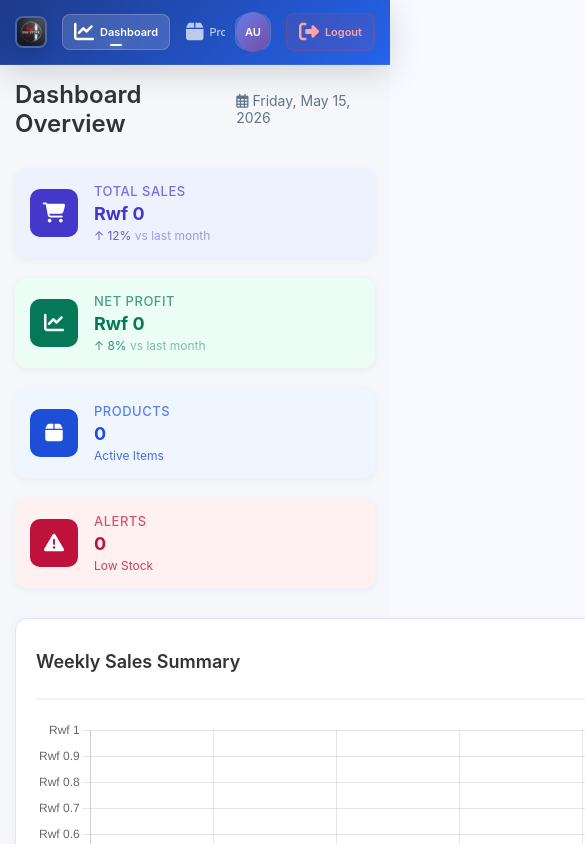
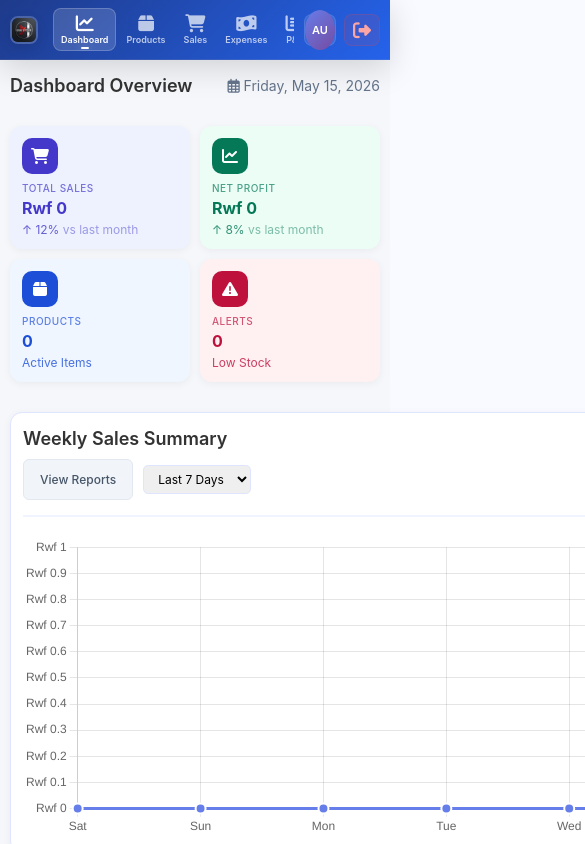
Before and after one commit to Mbihawenayo/-ebu-store-system, a website: page index.html in a window 390 px wide. Shown: the top 844 px of the page, 585 px wide, since content can reach past the window. Drawn offline with nearby package versions, Linux system fonts and the light colour scheme; no server answers; sample sign-in values are in the browser's storage.

Commit message:
Fix: Improve responsiveness for Pixel 3a and other mobile devices

```diff
--- a/css/style.css
+++ b/css/style.css
@@ -810,16 +810,118 @@ textarea:focus {
 }
 
 @media (max-width: 480px) {
+    :root {
+        --navbar-height: 60px;
+    }
+
+    .navbar {
+        padding: 0 10px;
+    }
+
     .navbar-brand h1 {
         display: none;
     }
 
+    .navbar-logo {
+        width: 28px;
+        height: 28px;
+    }
+
+    .nav-menu {
+        gap: 2px;
+    }
+
+    .nav-link {
+        padding: 6px 8px;
+        flex-direction: column;
+        gap: 2px;
+    }
+
+    .nav-link i {
+        font-size: 18px;
+    }
+
     .nav-link span {
-        font-size: 11px;
+        font-size: 9px;
+        font-weight: 600;
+    }
+
+    .nav-link.active::after {
+        bottom: 2px;
+        width: 8px;
+    }
+
+    .navbar-actions {
+        gap: 8px;
+    }
+
+    .user-profile {
+        width: 32px;
+        height: 32px;
+        border-radius: 8px;
+    }
+
+    .logout-link span {
+        display: none;
+    }
+
+    .content {
+        padding: 15px 10px;
+    }
+
+    .header-title {
+        font-size: 18px;
+    }
+
+    .dashboard-grid {
+        grid-template-columns: 1fr 1fr;
+        gap: 10px;
+    }
+
+    .stat-card {
+        padding: 12px;
+        flex-direction: column;
+        align-items: flex-start;
+        gap: 8px;
+    }
+
+    .stat-icon {
+        width: 36px;
+        height: 36px;
+        font-size: 16px;
     }
 
     .stat-value {
-        font-size: 18px;
+        font-size: 16px;
+    }
+
+    .stat-label {
+        font-size: 10px;
+    }
+
+    .card {
+        padding: 15px 12px;
+    }
+
+    .card-header {
+        flex-direction: column;
+        align-items: flex-start;
+        gap: 10px;
+    }
+
+    .btn {
+        width: 100%;
+        justify-content: center;
+        padding: 12px;
+    }
+
+    .modal-content {
+        width: 95%;
+        padding: 20px 15px;
+    }
+
+    .form-row {
+        grid-template-columns: 1fr;
     }
 }
 
```
